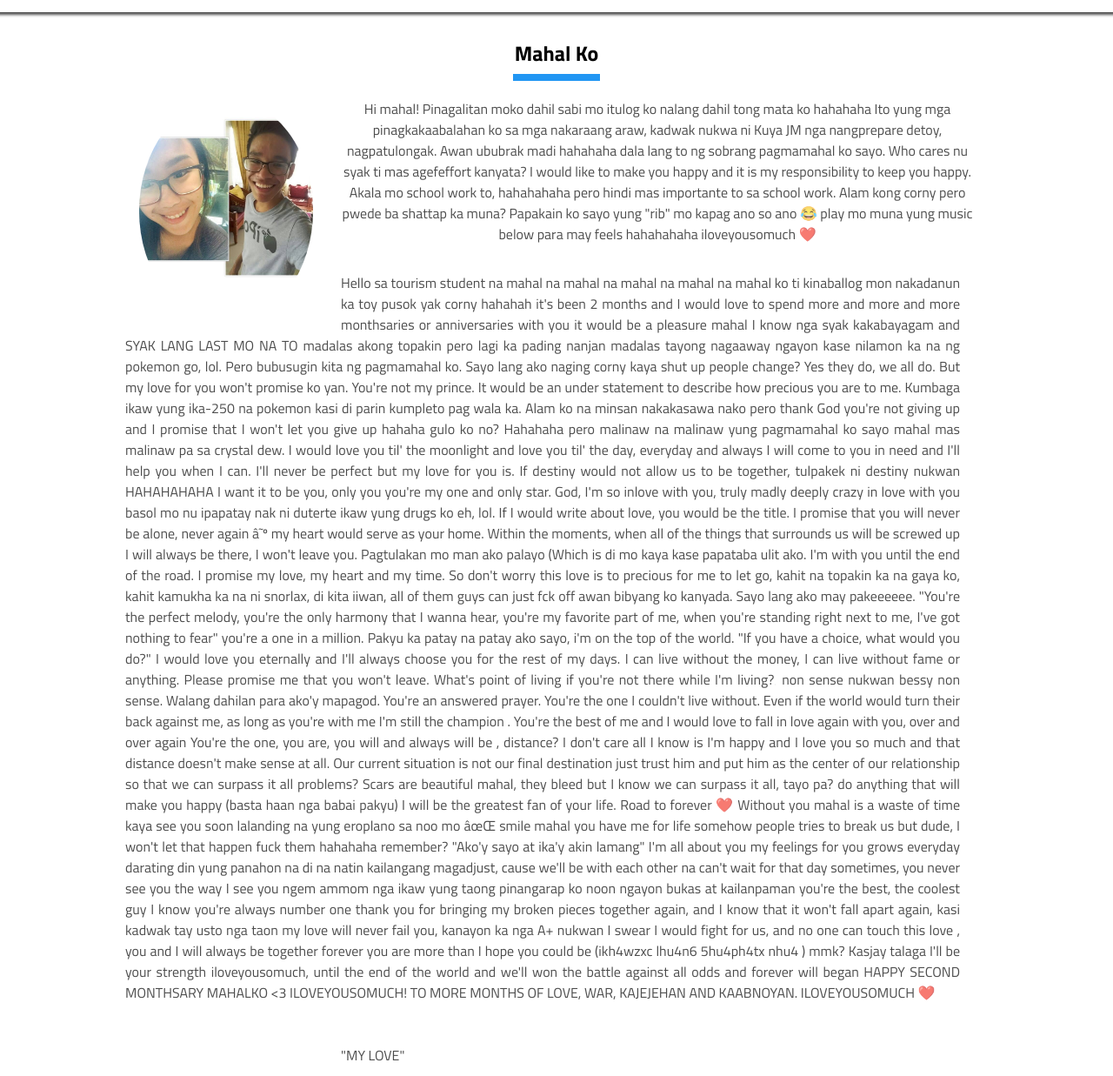
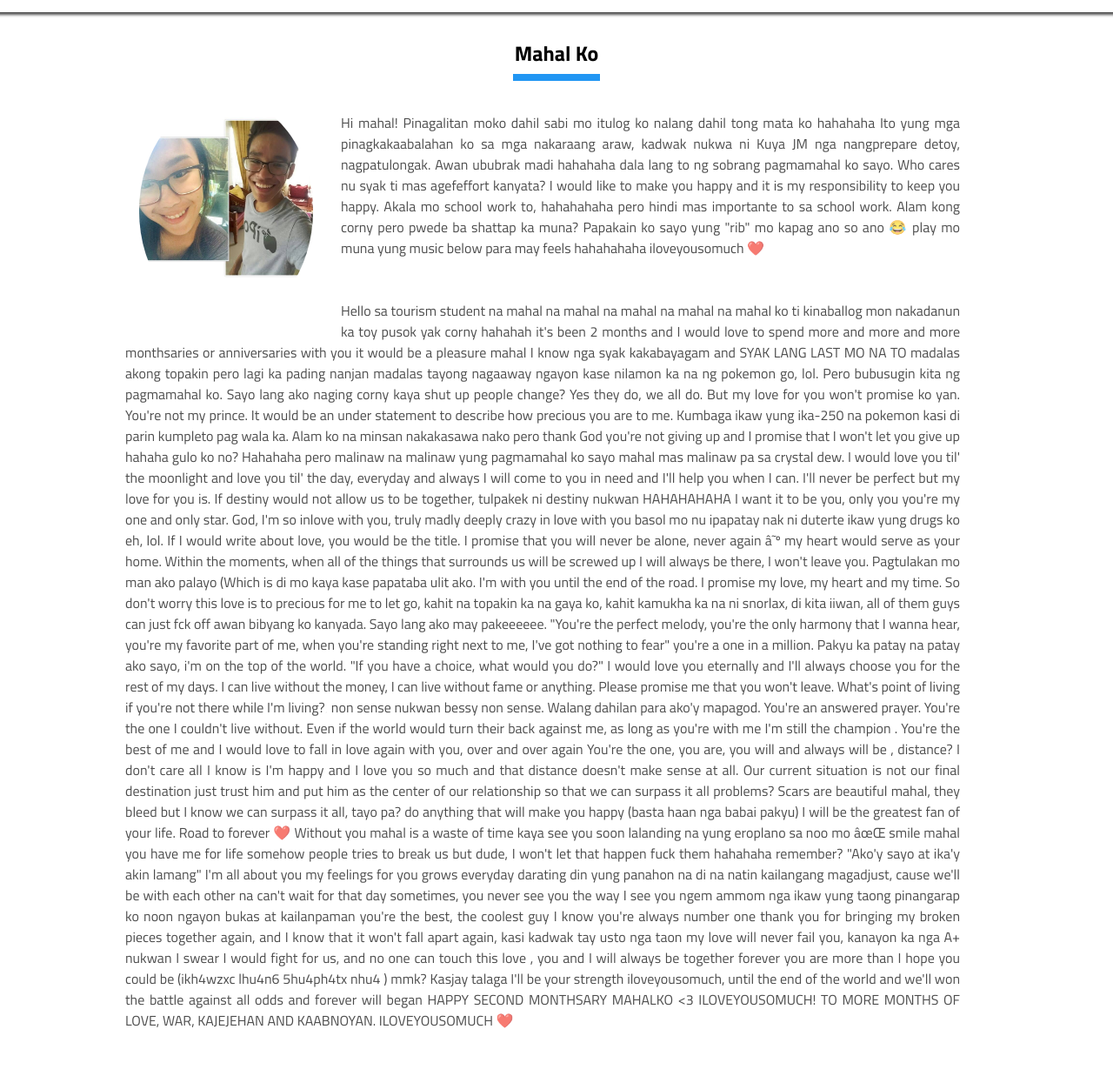
Before and after one commit to venandrei024/venandrei024.github.io, a plain HTML site: page Long Message.html in a window 1280 px wide. Shown: the part 98-1335 px from the top of the page at 87% size. Drawn offline with Linux system fonts and the light colour scheme.

Commit message:
Update Long Message.html

```diff
--- a/Long Message.html
+++ b/Long Message.html
@@ -40,7 +40,7 @@
 
 				<img class="me"src="image/andrei3.jpg" style="border-radius: 100%; width: 200px;">
 
-				<p> Hi mahal! Pinagalitan moko dahil sabi mo itulog ko nalang dahil tong mata ko hahahaha Ito yung mga pinagkakaabalahan ko sa mga nakaraang araw, kadwak nukwa ni Kuya JM nga nangprepare detoy, nagpatulongak. Awan ububrak madi hahahaha dala lang to ng sobrang pagmamahal ko sayo. Who cares nu syak ti mas agefeffort kanyata? I would like to make you happy and it is my responsibility to keep you happy. Akala mo school work to, hahahahaha pero hindi mas importante to sa school work. Alam kong corny pero pwede ba shattap ka muna? Papakain ko sayo yung "rib" mo kapag ano so ano 😂  play mo muna yung music below para may feels hahahahaha iloveyousomuch ❤️ </p>
+				<p style="text-align: justify; padding: 1em"> Hi mahal! Pinagalitan moko dahil sabi mo itulog ko nalang dahil tong mata ko hahahaha Ito yung mga pinagkakaabalahan ko sa mga nakaraang araw, kadwak nukwa ni Kuya JM nga nangprepare detoy, nagpatulongak. Awan ububrak madi hahahaha dala lang to ng sobrang pagmamahal ko sayo. Who cares nu syak ti mas agefeffort kanyata? I would like to make you happy and it is my responsibility to keep you happy. Akala mo school work to, hahahahaha pero hindi mas importante to sa school work. Alam kong corny pero pwede ba shattap ka muna? Papakain ko sayo yung "rib" mo kapag ano so ano 😂  play mo muna yung music below para may feels hahahahaha iloveyousomuch ❤️ </p>
 
 				<p style="text-align: justify; padding: 1em"> Hello sa tourism student na mahal na mahal na mahal na mahal na mahal ko ti kinaballog mon nakadanun ka toy pusok yak corny hahahah it's been 2 months and I would love to spend more and more and more monthsaries or anniversaries with you it would be a pleasure mahal I know nga syak kakabayagam  and SYAK LANG LAST MO NA TO madalas akong topakin pero lagi ka pading nanjan madalas tayong nagaaway ngayon kase nilamon ka na ng pokemon go, lol. Pero bubusugin kita ng pagmamahal ko. Sayo lang ako naging corny kaya shut up  people change? Yes they do, we all do. But my love for you won't  promise ko yan.
 				You're not my prince. It would be an under statement to describe how precious you are to me. Kumbaga ikaw yung ika-250 na pokemon  kasi di parin kumpleto pag wala ka.
@@ -55,7 +55,7 @@
 
 
 				<img class="me"src="image/andrei2.jpg" style="border-radius: 100%; width: 200px;">
-<p style="text-align: justify; padding: 1em">   "MY LOVE" </p>
+<p style="text-align: center; padding: 1em">   "MY LOVE" </p>
 <img class="me"src="image/andrei2.jpg" style="border-radius: 100%; width: 200px;">
 
 
```
